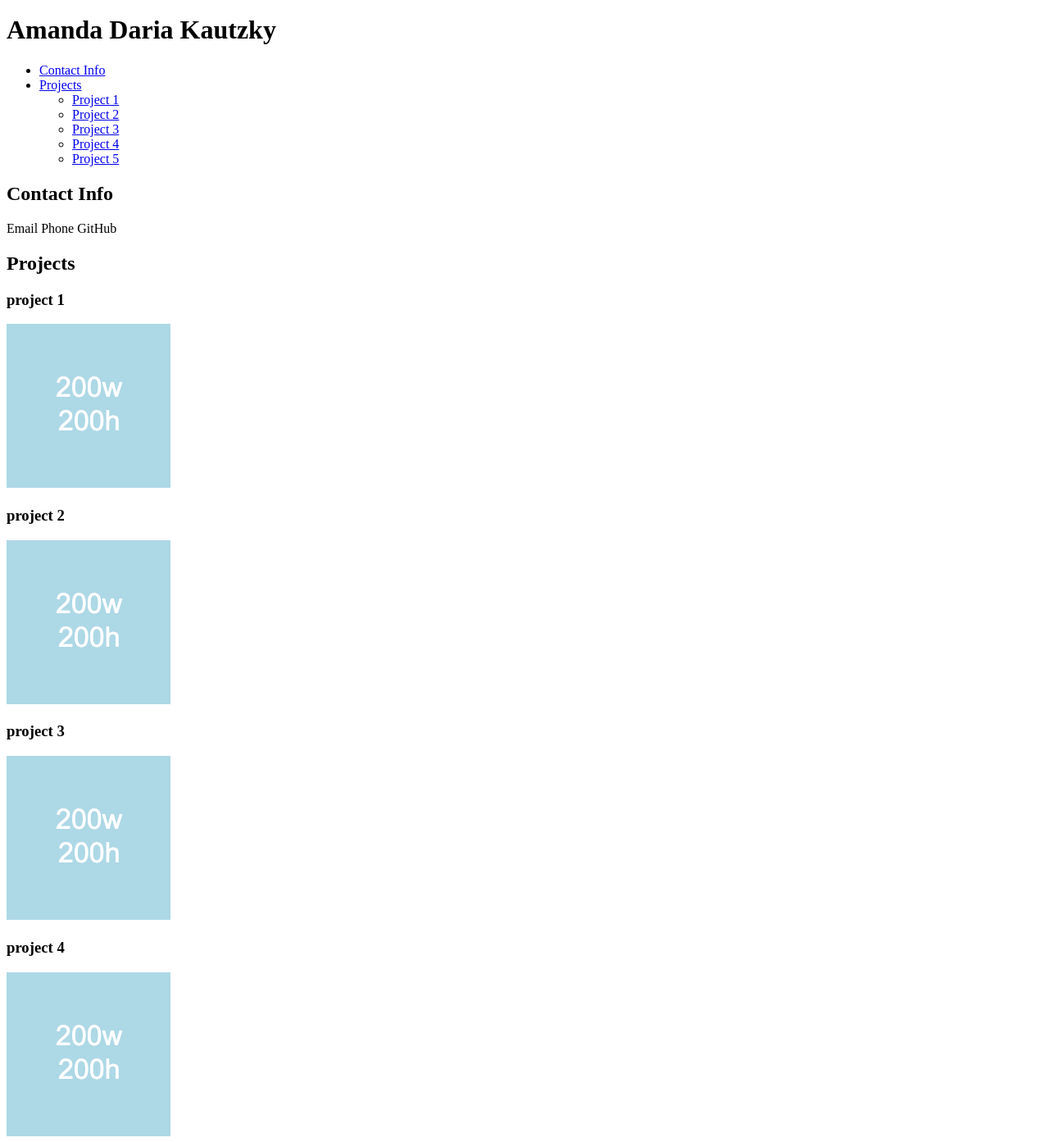
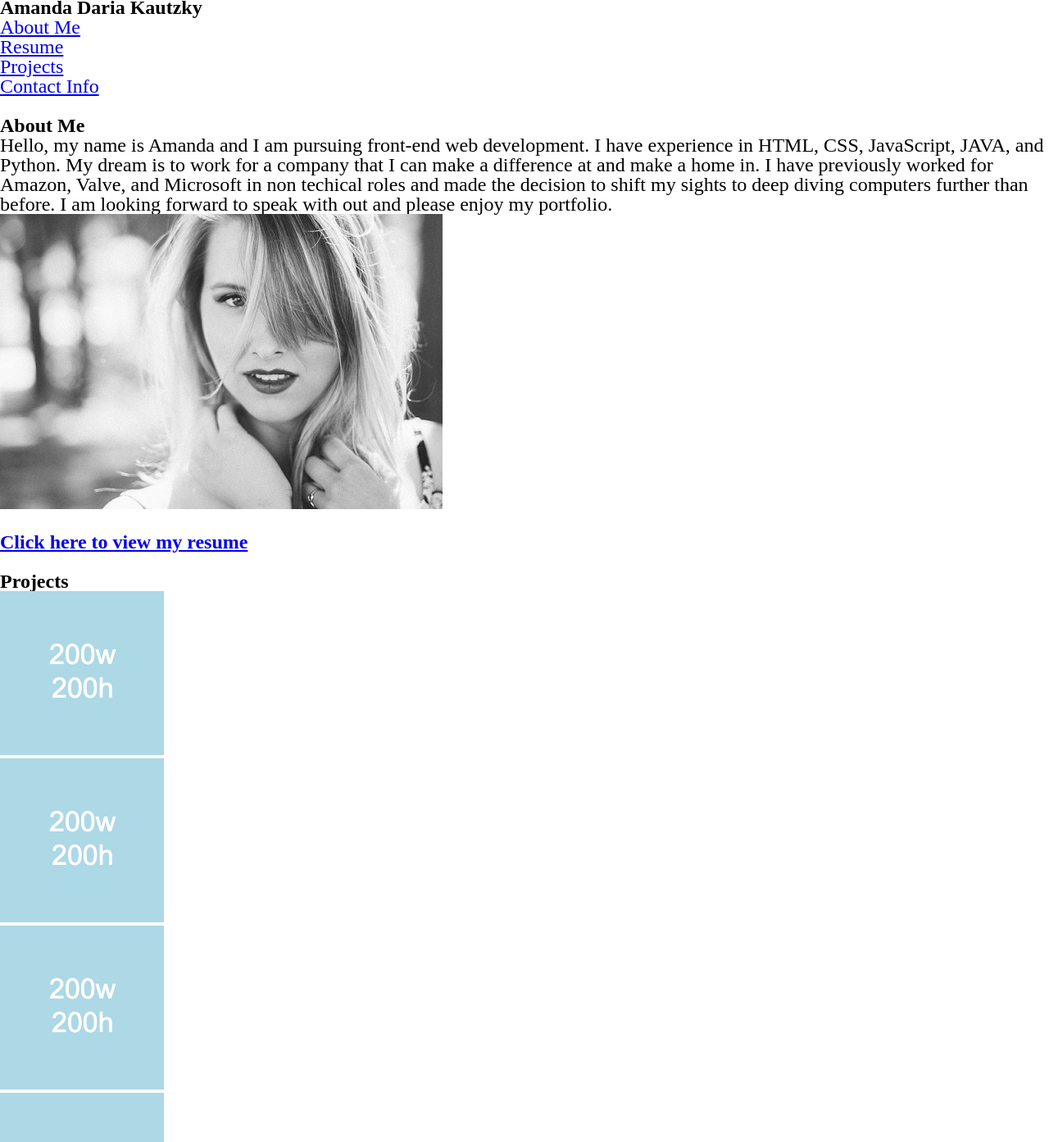
Before and after one commit to AmandaDaria91/amanda-daria-portfolio, a plain HTML site: page index.html in a window 1280 px wide. Shown: the part 3-1396 px from the top of the page at 82% size. Drawn offline with Linux system fonts and the light colour scheme.

Commit message:
restarting from scrartch added HTML elements needed to satisfy acceptance criteria

```diff
--- a/assets/css/reset.css
+++ b/assets/css/reset.css
@@ -3,17 +3,21 @@
     margin: 0;
     padding: 0;
     box-sizing: border-box;
+    border: 0;
+    font-size: 24px;
 }
 
 /* set parent height for all body elements */
 html {
-    height: 100%
+    /* viewport height */
+    height: 100vh;
 }
 
 body {
+    /* reference point  */
     min-height: 100%;
     font-family: 'Times New Roman', Times, serif;
-    line-height: 2;
+    line-height: 1;
 }
 
 h1, h2, h3 {
@@ -22,6 +26,6 @@ h1, h2, h3 {
 }
 
 /* default to no bullet points for lists */
-ol, ul {
+ol, ul, li {
     list-style: none;
 }
--- a/index.html
+++ b/index.html
@@ -3,92 +3,110 @@
 
     <head>
         <meta charset="UTF-8">
-        <link rel="resetsheet" href="assets\css\reset.css">
-        <link rel="stylesheet" href="assets\css\style.css">
+        <meta name="description" content="web developer portfolio">
+        <link rel="stylesheet" href="./assets/css/reset.css">
+        <link rel="stylesheet" href="./assets/css/style.css">
         <title>Amanda Daria's Portfolio</title>
     </head>
 
+    <!-- need to add after learning more about <target="blank" rel=""noreferror noopener"></target> -->
     <body>
-
         <!-- Header -->
         <header>
             <h1>Amanda Daria Kautzky</h1>
-        </header>
-
-        <!-- Nav Bar -->
             <nav>
                 <ul>
                     <li>
-                    <a href="#contact-info">Contact Info</a>
+                        <a href="#about-me">About Me</a>
+                    </li>
+
+                    <li>
+                        <a href="#resume">Resume</a>
+                    </li>
+
+                    <li>
+                        <a href="#projects">Projects</a>
                     </li>
                     <li>
-                    <a href="#projects">Projects</a>
-                    <ul>
-                        <li>
-                            <a href="#project1">Project 1</a>
-                        </li>
-                        <li>
-                            <a href="#project2">Project 2</a>
-                        </li>
-                        <li>
-                            <a href="#project3">Project 3</a>
-                        </li>
-                        <li>
-                            <a href="#project4">Project 4</a>
-                        </li>
-                        <li>
-                            <a href="#project5">Project 5</a>
-                        </li>
-                    </ul>
+                        <a href="#contact-info">Contact Info</a>
                     </li>
                 </ul>
             </nav>
+            <!-- TODO: Find a background image -->
+        </header>
+        <br>
 
         <!-- Main content -->
         <main>
-            <section id="Contact Info">
-                <h2>Contact Info</h2>
-                    <p>
-                        Email
-                        Phone
-                        GitHub
-                    </p>
+            <section id="about-me">
+                <h2>About Me</h2>
+                <div>
+                    <span>Hello, my name is Amanda and I am pursuing front-end web development. I have experience in HTML, CSS, JavaScript, JAVA, and Python. My dream is to work for a company that I can make a difference at and make a home in. I have previously worked for Amazon, Valve, and Microsoft in non techical roles and made the decision to shift my sights to deep diving computers further than before. I am looking forward to speak with out and please enjoy my portfolio.</span>
+                    <span><img src="assets/images/resized-portfolio.png" alt="A picture of Amanda Daria Kautzky"></span>
+                </div>
+                <br>
             </section>
 
-            <section id="Projects">
+
+            <section id="resume">
+                <h2><a href="file/Resume202202100132.pdf">Click here to view my resume</a></h2>
+            </section>
+            <br>
+
+            <section id="projects">
                 <h2>Projects</h2>
+                <div>
+                    <a href="https://amandadaria91.github.io/horiseon-code-refactor/" target="_blank">
+                        <img src="assets/images/image-1.png" alt="placeholder img">
+                    </a>
+                </div>
 
-                <article>
-                    <h3 id="project1">project 1</h3>
-                    <img src="assets\images\image-1.png" alt="placeholder img">
+                <div>
+                    <img src="assets/images/image-1.png" alt="placeholder img">
+                </div>
 
-                </article>
+                <div>
+                    <img src="assets/images/image-1.png" alt="placeholder img">
+                </div>
 
-                <article>
-                    <h3 id="project2">project 2</h3>
-                    <img src="assets\images\image-1.png" alt="placeholder img">
-                </article>
+                <div>
+                    <img src="assets/images/image-1.png" alt="placeholder img">
+                </div>
 
-                <article>
-                    <h3 id="project3">project 3</h3>
-                    <img src="assets\images\image-1.png" alt="placeholder img">
-                </article>
-
-                <article>
-                    <h3 id="project4">project 4</h3>
-                    <img src="assets\images\image-1.png" alt="placeholder img">
-                </article>
-
-                <article>
-                    <h3 id="project5">project 5</h3>
-                    <img src="assets\images\image-1.png" alt="placeholder img">
-                </article>
+                <div>
+                    <img src="assets/images/image-1.png" alt="placeholder img">
+                </div>
 
             </section>
+            <br>
+
         </main>
 
-        <footer>
-            <h3>Footer goes here</h3>
+        <footer id="contact-info">
+            <h3>Contact Info</h3>
+            <div>
+                <ul>
+                    <li>
+                        <a href="https://www.hotmail.com" target="_blank">Email</a>
+                    </li>
+
+                    <li>
+                        <a href="https://www.google.com" target="_blank">Phone</a>
+                    </li>
+
+                    <li>
+                        <a href="https://github.com/AmandaDaria91" target="_blank">
+                            <img src="assets/images/GitHub-Mark.png" width="40" height="40">
+                        </a>
+                    </li>
+
+                    <li>
+                        <a href="https://www.linkedin.com/in/amanda-kautzky-060269112/" target="_blank">
+                            <img src="assets/images/640px-LinkedIn_logo_initials.png" width="40" height="40">
+                        </a>
+                    </li>
+                </ul>
+            </div>
         </footer>
 
     </body>
```
Also changed, not shown: assets/images/640px-LinkedIn_logo_initials.png (added), assets/images/GitHub-Mark.png (added), assets/images/hero-img.jpg (added), assets/images/resized-portfolio.png (added), 1 other file. Lines whose indentation alone changed are shown as unchanged.
